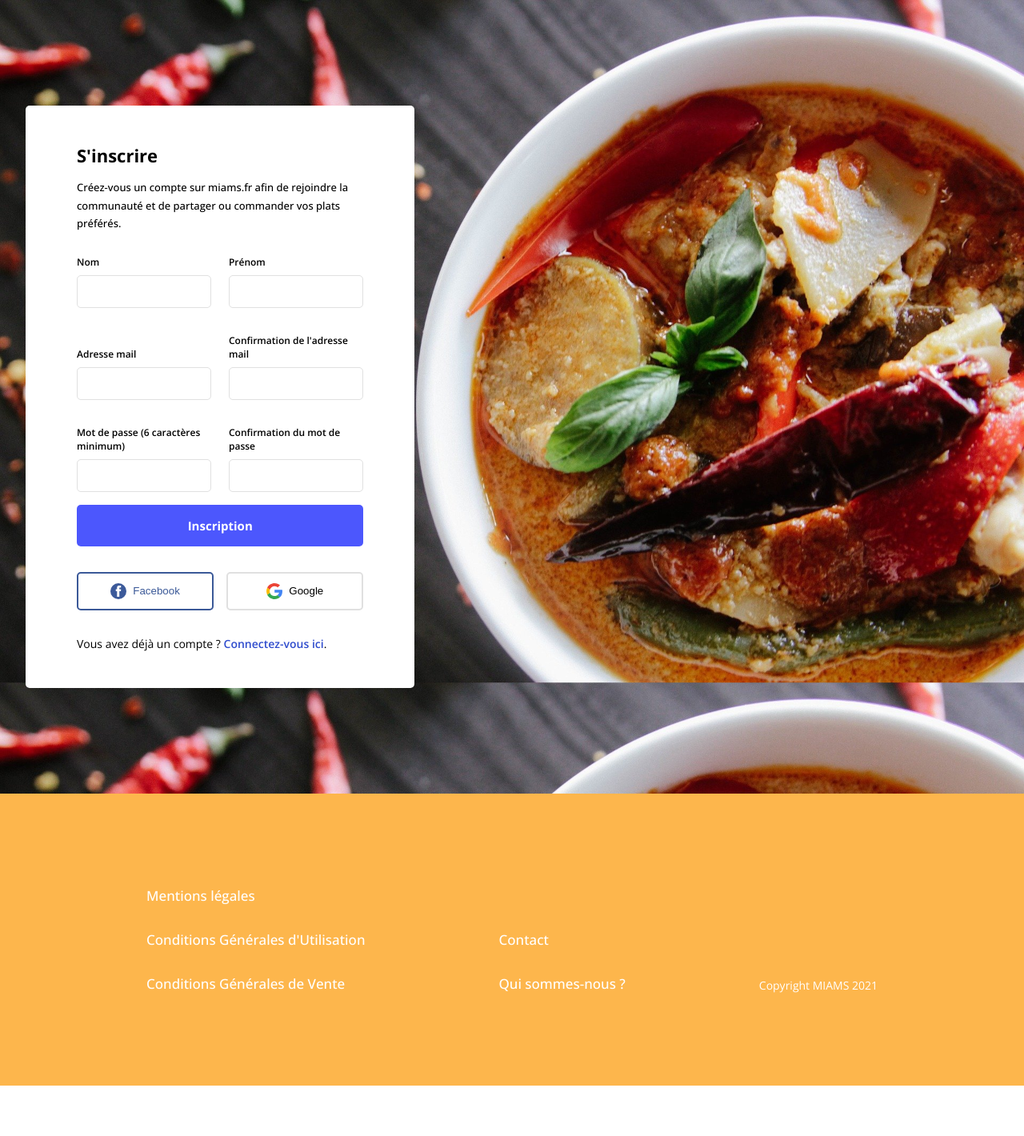
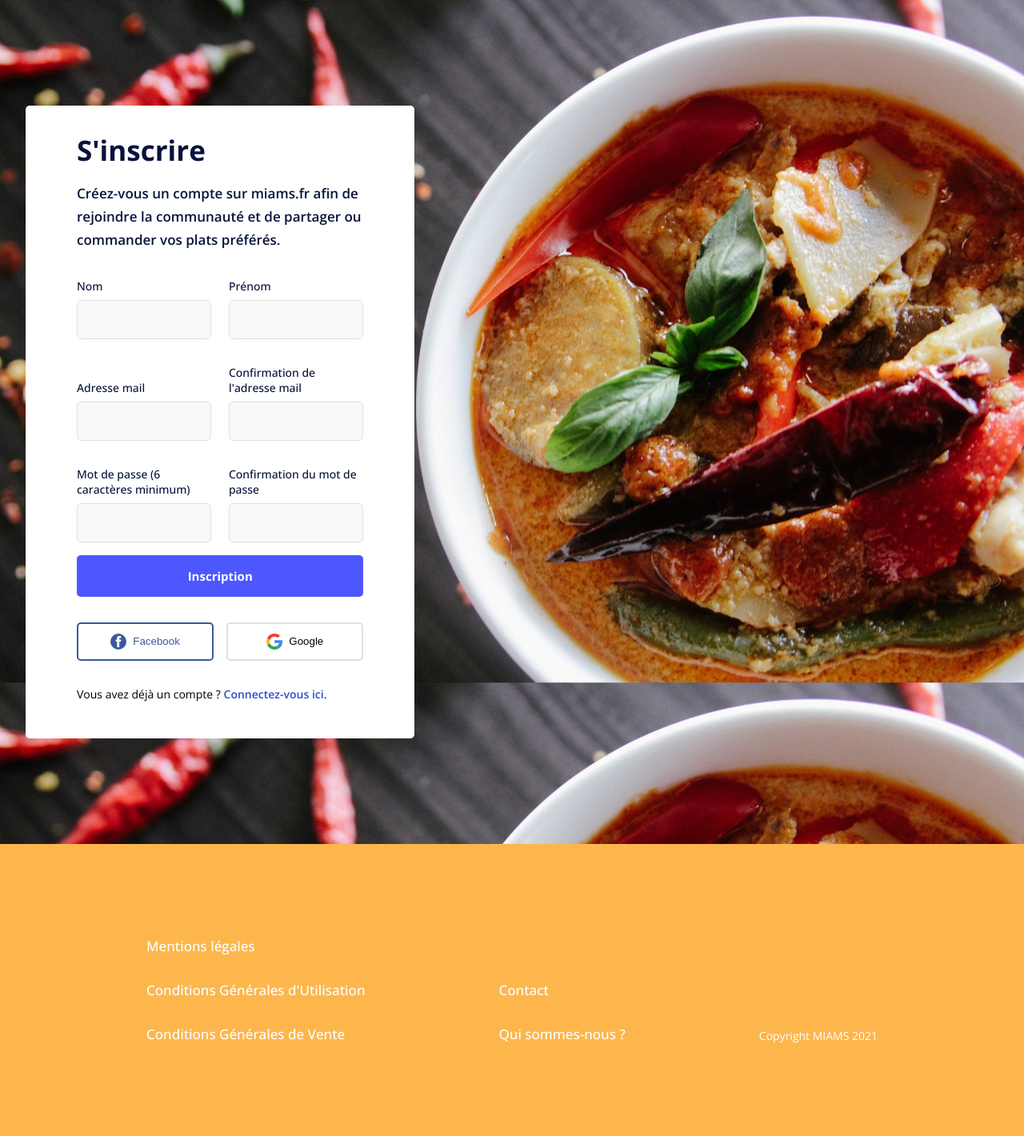
Before and after one commit to syngates68/miams, a PHP site: page /miams/inscription.html in a window 1280 px wide. Shown: the part 112-1532 px from the top of the page at 80% size. Before the commit the page ends 1469 px from the top, so only its background shows below. Run offline with PHP 8.4, Linux system fonts and the light colour scheme; a stand-in replaces the project's code that opens the database connection; some libraries are stand-ins or nearby versions.

Commit message:
Modification du design des différentes pages

```diff
--- a/assets/css/main.css
+++ b/assets/css/main.css
@@ -36,6 +36,8 @@ body
     --link:  #2f4ccd;
     --link_hover:  #1d3396;
     --grey: #444444;
+    --bg_grey: #e9e9e942;
+    --write: #08133b;
 }
 
 .site-content
@@ -75,22 +77,33 @@ body
 
 .alert-erreur
 {
-    background: var(--error);
+    border: 2px solid var(--error);
+    color: var(--error);
 }
 
 .alert-succes
 {
-    background: var(--valid);
+    border: 2px solid var(--valid);
+    color: var(--valid);
 }
 
 .alert-info
 {
-    background: var(--info);
+    border: 2px solid var(--info);
+    color: var(--info);
 }
 
 .alert-warning
 {
-    background: var(--warning);
+    border: 2px solid var(--warning);
+    color: var(--warning);
+}
+
+h1
+{
+    font-size: 52px;
+    color: var(--write);
+    margin: 0;
 }
 
 .navbar
@@ -288,9 +302,10 @@ body
 .form-container .row .col .input-form label
 {
     display: block;
-    font-weight: 600;
-    font-size: 12px;
+    font-weight: 500;
+    font-size: 14px;
     margin-bottom: 8px;
+    color: var(--write);
 }
 
 .form-container .row .col .input-form textarea
@@ -305,8 +320,9 @@ body
 .form-container .row .col .input-form select
 {
     display: block;
-    padding: 12px;
+    padding: 16px 12px;
     border: 1px solid var(--border);
+    background: var(--bg_grey);
     border-radius: 5px;
     width: 100%;
     max-width: 100%;
@@ -485,19 +501,17 @@ footer .bloc-footer .copyright
     display: none;
 }
 
-.bloc-formulaire .bloc-logo,
 .bloc-formulaire h1
 {
-    /*text-align: center;*/
-    font-weight: 700;
-    font-size: 22px;
+    font-size: 35px;
 }
 
 .bloc-inscription .phrase-accroche
 {
     line-height: 1.7;
-    font-weight: 500;
-    font-size: 13px;
+    font-weight: 600;
+    font-size: 17px;
+    color: var(--write);
     /*text-align: center;*/
 }
 
@@ -632,13 +646,25 @@ footer .bloc-footer .copyright
 
 .container-liste-plats .bloc-liste-plats
 {
-    padding: 32px;
-    width: 70%;
-    margin: 0 auto;
     background: #FFF;
 }
 
-.container-liste-plats .bloc-liste-plats .btn-proposer-plat
+.container-liste-plats .bloc-liste-plats .liste-header
+{
+    width: 70%;
+    margin: 0 auto;
+    padding: 64px 0;
+}
+
+.container-liste-plats .bloc-liste-plats .liste-header .phrase-accroche
+{
+    color: var(--write);
+    font-weight: 600;
+    font-size: 22px;
+    max-width: 500px;
+}
+
+.container-liste-plats .bloc-liste-plats .liste-header .btn-proposer-plat
 {
     display: inline-block;
     background: #FFF;
@@ -646,48 +672,54 @@ footer .bloc-footer .copyright
     border: 1px solid var(--main_darker);
     padding: 12px 16px;
     text-decoration: none;
-    font-size: 14px;
+    font-size: 18px;
     font-weight: 600;
     border-radius: 5px;
     margin-bottom: 16px;
+    transition-duration: .3s;
 }
 
-.container-liste-plats .bloc-liste-plats .btn-proposer-plat:hover
+.container-liste-plats .bloc-liste-plats .liste-header .btn-proposer-plat:hover
 {
     background: var(--main_darker);
     border: 1px solid var(--main_darker);
     color: #FFF;
-}
-
-.container-liste-plats .bloc-liste-plats .ajouter-plat .material-icons
-{
-    margin-right: 8px;
+    transition-duration: .3s;
 }
 
 .container-liste-plats .bloc-liste-plats .liste-plats
 {
+    background: var(--bg_grey);
+    padding: 64px 0;
+}
+
+.container-liste-plats .bloc-liste-plats .liste-plats .liste-plats-content
+{
+    width: 70%;
+    margin: 0 auto;
     display: grid;
     grid-template-columns: repeat(4, 1fr);
     column-gap: 40px;
 }
 
-.container-liste-plats .bloc-liste-plats .liste-plats .card
+.container-liste-plats .bloc-liste-plats .liste-plats .liste-plats-content .card
 {
     margin-bottom: 32px;
     background: #FFF;
-    transition-duration: .3s;
+    border-radius: 8px;
+    border: var(--grey);
+    box-shadow: 0 1px 4px #bababa80;
     /*text-align: center;*/
 }
 
-.container-liste-plats .bloc-liste-plats .liste-plats .card .card-img-top
+.container-liste-plats .bloc-liste-plats .liste-plats .liste-plats-content .card .card-img-top
 {
     position: relative;
     height: 0;
     padding-bottom: 55.25%;
-    border-radius: 8px;
 }
 
-.container-liste-plats .bloc-liste-plats .liste-plats .card .card-img-top img
+.container-liste-plats .bloc-liste-plats .liste-plats .liste-plats-content .card .card-img-top img
 {
     object-fit: cover;
     position: absolute;
@@ -695,74 +727,78 @@ footer .bloc-footer .copyright
     left: 0;
     width: 100%;
     height: 100%;
-    border-radius: 8px;
+    border-top-left-radius: 8px;
+    border-top-right-radius: 8px;
 }
 
-.container-liste-plats .bloc-liste-plats .liste-plats .card .card-body
+.container-liste-plats .bloc-liste-plats .liste-plats .liste-plats-content .card .card-body
 {
-    padding: 16px 0;
+    padding: 16px;
 }
 
-.container-liste-plats .bloc-liste-plats .liste-plats .card .card-body div
+.container-liste-plats .bloc-liste-plats .liste-plats .liste-plats-content .card .card-body div
 {
     padding: 8px 0;
 }
 
-.container-liste-plats .bloc-liste-plats .liste-plats .card .card-body .titre a
+.container-liste-plats .bloc-liste-plats .liste-plats .liste-plats-content .card .card-body .titre a
 {
-    font-weight: 600;
-    font-size: 13px;
-    color: #000;
+    font-weight: 700;
+    font-size: 16px;
+    color: var(--write);
     text-decoration: none;
     transition-duration: .3s;
     font-family: 'Roboto', sans-serif;
-    text-transform: uppercase;
 }
 
-.container-liste-plats .bloc-liste-plats .liste-plats .card .card-body .titre a:hover
+.container-liste-plats .bloc-liste-plats .liste-plats .liste-plats-content .card .card-body .titre a:hover
 {
     color: var(--main_darker);
     transition-duration: .3s;
 }
 
-.container-liste-plats .bloc-liste-plats .liste-plats .card .card-body .prix
+.container-liste-plats .bloc-liste-plats .liste-plats .liste-plats-content .card .card-body .prix
 {
     font-size: 14px;
+    font-weight: 700;
 }
 
-.container-liste-plats .bloc-liste-plats .liste-plats .card .card-body .prix .valeur
+.container-liste-plats .bloc-liste-plats .liste-plats .liste-plats-content .card .card-body .prix .valeur
 {
     color: var(--main_darker);
-    font-weight: 600;
+    font-weight: 800;
+    font-size: 16px;
 }
 
-.container-liste-plats .bloc-liste-plats .liste-plats .card .card-body .prix .euro
+.container-liste-plats .bloc-liste-plats .liste-plats .liste-plats-content .card .card-body .prix .euro
 {
     font-size: 11px;
     vertical-align: top;
     color: var(--main_darker);
+    font-weight: 800;
 }
 
-.container-liste-plats .bloc-liste-plats .liste-plats .card .card-body .prix .reste
+.container-liste-plats .bloc-liste-plats .liste-plats .liste-plats-content .card .card-body .prix .reste
 {
     text-decoration: underline;
     text-decoration-color: var(--main_darker);
     font-size: 13px;
 }
 
-.container-liste-plats .bloc-liste-plats .liste-plats .card .card-body .adresse,
-.container-liste-plats .bloc-liste-plats .liste-plats .card .card-body .heures,
-.container-liste-plats .bloc-liste-plats .liste-plats .card .card-body .date-publication
+.container-liste-plats .bloc-liste-plats .liste-plats .liste-plats-content .card .card-body .adresse,
+.container-liste-plats .bloc-liste-plats .liste-plats .liste-plats-content .card .card-body .heures,
+.container-liste-plats .bloc-liste-plats .liste-plats .liste-plats-content .card .card-body .date-publication
 {
-    font-size: 12px;
+    color: var(--grey);
+    font-size: 11px;
 }
 
-.container-liste-plats .bloc-liste-plats .liste-plats .card .card-body .adresse
+.container-liste-plats .bloc-liste-plats .liste-plats .liste-plats-content .card .card-body .adresse
 {
     text-transform: uppercase;
 }
 
-.container-liste-plats .bloc-liste-plats .liste-plats .card .card-body .date-publication
+.container-liste-plats .bloc-liste-plats .liste-plats .liste-plats-content .card .card-body .date-publication
 {
     color: var(--grey);
 }
@@ -775,15 +811,9 @@ footer .bloc-footer .copyright
 
 .container-plat
 {
-    padding: 32px;
     background: #FFF;
 }
 
-.container-plat .bloc-plat
-{
-    width: 40%;
-    margin: 0 auto;
-}
 
 .container-plat .bloc-plat p
 {
@@ -795,41 +825,50 @@ footer .bloc-footer .copyright
     padding: 8px 0;
 }
 
-.container-plat .bloc-plat .bloc-plat-top
+.container-plat .bloc-plat .bloc-plat-header
+{
+    width: 50%;
+    margin: 0 auto;
+    padding-bottom: 64px;
+}
+
+.container-plat .bloc-plat .bloc-plat-header .bloc-plat-top
 {
     display: flex;
     align-items: center;
     justify-content: space-between;
 }
 
-.container-plat .bloc-plat .bloc-informations-principales .titre
+.container-plat .bloc-plat .bloc-plat-header .bloc-informations-principales .titre
 {
-    font-size: 30px;
-    font-weight: 900;
+    font-size: 52px;
+    color: var(--write);
+    margin: 0;
+    font-weight: 800;
     font-family: 'Roboto', sans-serif;
 }
 
-.container-plat .bloc-plat .bloc-informations-principales .vendeur
+.container-plat .bloc-plat .bloc-plat-header .bloc-informations-principales .vendeur
 {
-    font-size: 13px;
-    font-weight: 400;
+    font-size: 15px;
+    font-weight: 600;
     line-height: 2em;
     color: var(--grey);
 }
 
-.container-plat .bloc-plat .bloc-informations-principales .vendeur a
+.container-plat .bloc-plat .bloc-plat-header .bloc-informations-principales .vendeur a
 {
     color: var(--link);
     text-decoration: none;
     font-weight: 600;
 }
 
-.container-plat .bloc-plat .bloc-informations-principales .vendeur a:hover
+.container-plat .bloc-plat .bloc-plat-header .bloc-informations-principales .vendeur a:hover
 {
     color: var(--link_hover);
 }
 
-.container-plat .bloc-plat button
+.container-plat .bloc-plat .bloc-plat-header button
 {
     border: 1px solid var(--main_complement);
     background: var(--main_complement);
@@ -837,18 +876,18 @@ footer .bloc-footer .copyright
     display: flex;
     align-items: center;
     font-weight: 500;
-    font-size: 12px;
+    font-size: 14px;
     transition-duration: .3s;
     font-weight: 600;
 }
 
-.container-plat .bloc-plat button .material-icons
+.container-plat .bloc-plat .bloc-plat-header button .material-icons
 {
     margin-left: 8px;
-    font-size: 17px;
+    font-size: 22px;
 }
 
-.container-plat .bloc-plat button:hover
+.container-plat .bloc-plat .bloc-plat-header button:hover
 {
     border: 1px solid var(--main_complement_lighter);
     background: var(--main_complement_lighter);
@@ -856,7 +895,7 @@ footer .bloc-footer .copyright
     transition-duration: .3s;
 }
 
-.container-plat .bloc-plat .image-plat
+.container-plat .bloc-plat .bloc-plat-header .image-plat
 {
     margin: 16px 0;
     position: relative;
@@ -865,7 +904,7 @@ footer .bloc-footer .copyright
     padding-top: 55.25%;
 }
 
-.container-plat .bloc-plat .image-plat img
+.container-plat .bloc-plat .bloc-plat-header .image-plat img
 {
     position: absolute;
     top: 0;
@@ -875,42 +914,70 @@ footer .bloc-footer .copyright
     object-fit: cover;
 }
 
-.container-plat .bloc-plat .informations div
+.container-plat .bloc-plat .bloc-plat-body
+{
+    background: var(--bg_grey);
+}
+
+.container-plat .bloc-plat .bloc-plat-body .bloc-plat-content
+{
+    width: 50%;
+    margin: 0 auto;
+    padding-bottom: 64px;
+}
+
+.container-plat .bloc-plat .bloc-plat-body .bloc-plat-content .informations div
 {
     padding: 0;
 }
 
-.container-plat .bloc-plat .informations,
-.container-plat .bloc-plat .informations-supplementaires
+.container-plat .bloc-plat .bloc-plat-body .bloc-plat-content .informations,
+.container-plat .bloc-plat .bloc-plat-body .bloc-plat-content .informations-supplementaires
 {
     line-height: 2.7em;
-    font-size: 0.9rem;
-    color: var(--grey);
+    font-weight: 500;
+    font-size: 15px;
+    color: var(--write);
     border-bottom: 1px solid var(--border);
     padding: 8px 0;
 }
 
-.container-plat .bloc-plat .informations p,
-.container-plat .bloc-plat .informations-supplementaires p
+.container-plat .bloc-plat .bloc-plat-body .bloc-plat-content .informations p,
+.container-plat .bloc-plat .bloc-plat-body .bloc-plat-content .informations-supplementaires p
 {
-    color: #000;
-    font-weight: 500;
+    color: var(--write);
+    font-weight: 700;
+    font-size: 20px;
 }
 
-.container-plat .bloc-plat .informations .prix
+.container-plat .bloc-plat .bloc-plat-body .bloc-plat-content .informations .prix
 {
-    font-weight: 600;
+    font-weight: 700;
+    font-size: 18px;
     color: var(--main_darker);
 }
 
-.container-plat .bloc-plat table
+.container-plat .bloc-plat .bloc-plat-body .bloc-plat-content .informations .adresse
+{
+    font-weight: 700;
+    display: flex;
+    align-items: center;
+}
+
+.container-plat .bloc-plat .bloc-plat-body .bloc-plat-content .informations .adresse .material-icons
+{
+    margin-right: 8px;
+    color: var(--main_darker);
+}
+
+.container-plat .bloc-plat .bloc-plat-body .bloc-plat-content table
 {
     border-collapse: collapse;
     margin: 0 auto;
 }
 
-.container-plat .bloc-plat table thead th,
-.container-plat .bloc-plat table tbody td
+.container-plat .bloc-plat .bloc-plat-body .bloc-plat-content table thead th,
+.container-plat .bloc-plat .bloc-plat-body .bloc-plat-content table tbody td
 {
     border: 1px solid var(--border);
     padding: 12px 16px;
@@ -1040,7 +1108,29 @@ footer .bloc-footer .copyright
 
 **************************************************************/
 
-.container-mes-commandes
+.container-mes-commandes .mes-commandes-header
+{
+    width: 50%;
+    margin: 0 auto;
+    padding-bottom: 64px;
+}
+
+.container-mes-commandes .nbr-commandes
+{
+    font-size: 17px;
+    color: var(--write);
+    padding: 16px 0;
+    font-weight: 600;
+}
+
+.container-mes-commandes .mes-commandes-body
+{
+    padding: 64px 0;
+    border-top: 2px solid var(--border);
+    background: var(--bg_grey);
+}
+
+.container-mes-commandes .liste-commandes
 {
     width: 50%;
     margin: 0 auto;
@@ -1049,27 +1139,20 @@ footer .bloc-footer .copyright
 .container-mes-commandes .commande
 {
     margin: 16px 0;
-    background: #fafafa;
-    padding: 32px;
+    /*background: #fafafa;*/
+    padding: 32px 0;
     display: grid;
     grid-template-columns: 2fr 1fr;
     column-gap: 16px;
     align-items: center;
-}
-
-.container-mes-commandes .commande .bloc-gauche
-{
-    background: #FFF;
-    padding: 16px;
-    border-radius: 5px;
-    box-shadow: 0 1px 4px #bababa80;
+    border-bottom: 1px solid var(--border);
 }
 
 .container-mes-commandes .commande .bloc-gauche .etat
 {
-    font-weight: 600;
-    font-size: 14px;
-    margin-bottom: 8px;
+    font-weight: 700;
+    font-size: 17px;
+    margin-bottom: 16px;
     display: flex;
     align-items: center;
 }
@@ -1139,8 +1223,16 @@ footer .bloc-footer .copyright
 .container-mes-commandes .commande .bloc-gauche .recapitulatif ul li
 {
     list-style-type: none;
-    font-size: 11px;
+    font-size: 14px;
+    color: var(--write);
     padding: 4px 0;
+}
+
+.container-mes-commandes .commande .bloc-gauche .recapitulatif ul li.montant-total
+{
+    font-weight: 800;
+    font-size: 18px;
+    margin-top: 8px;
 }
 
 .container-mes-commandes .commande .bloc-droit
```
Also changed, not shown: other parts of assets/css/main.css (+17 -12 lines), vues/accueil.php (+7 -0 lines), vues/connexion.php (+4 -3 lines), vues/mes_reservations.php (+8 -4 lines), vues/plat.php (+11 -5 lines).
